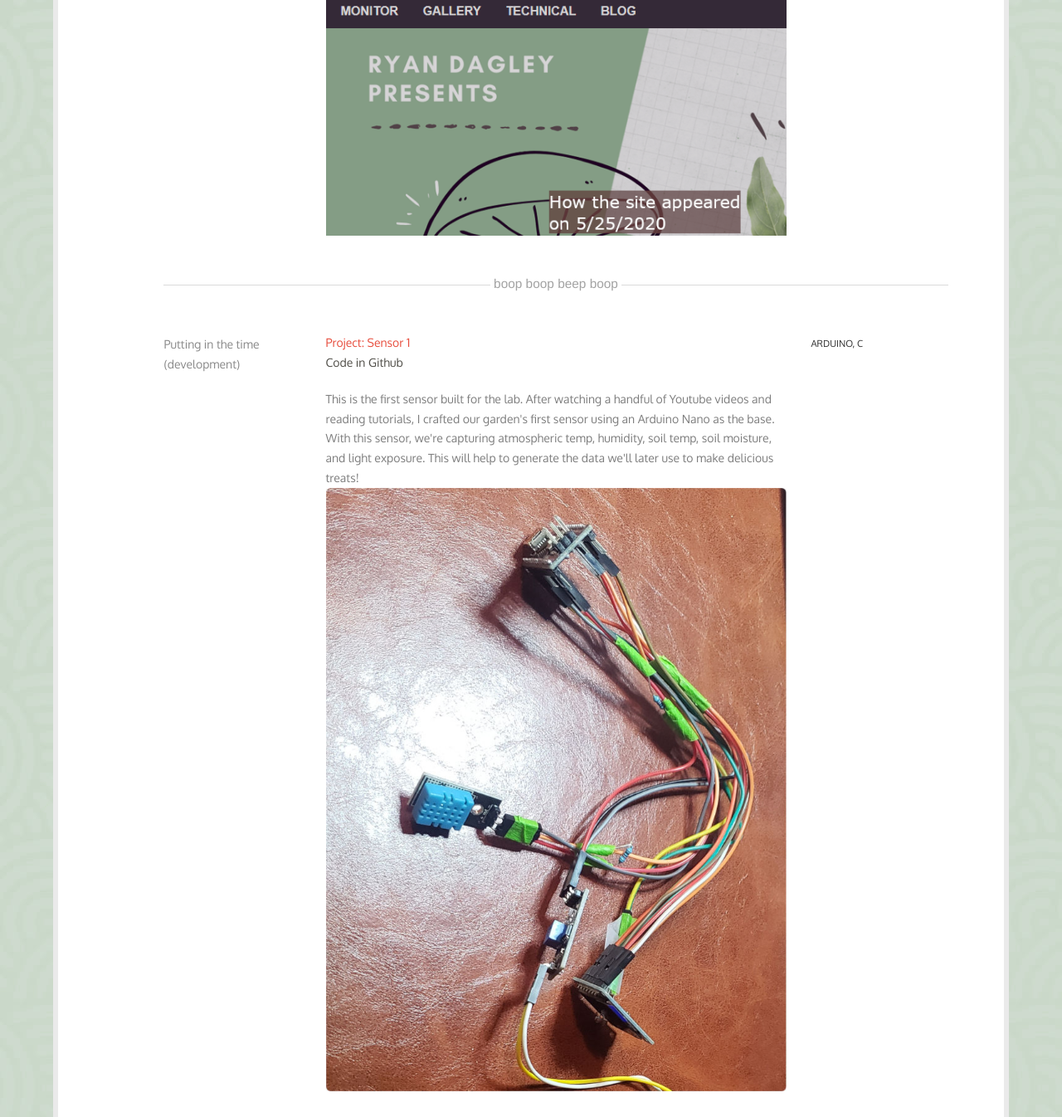
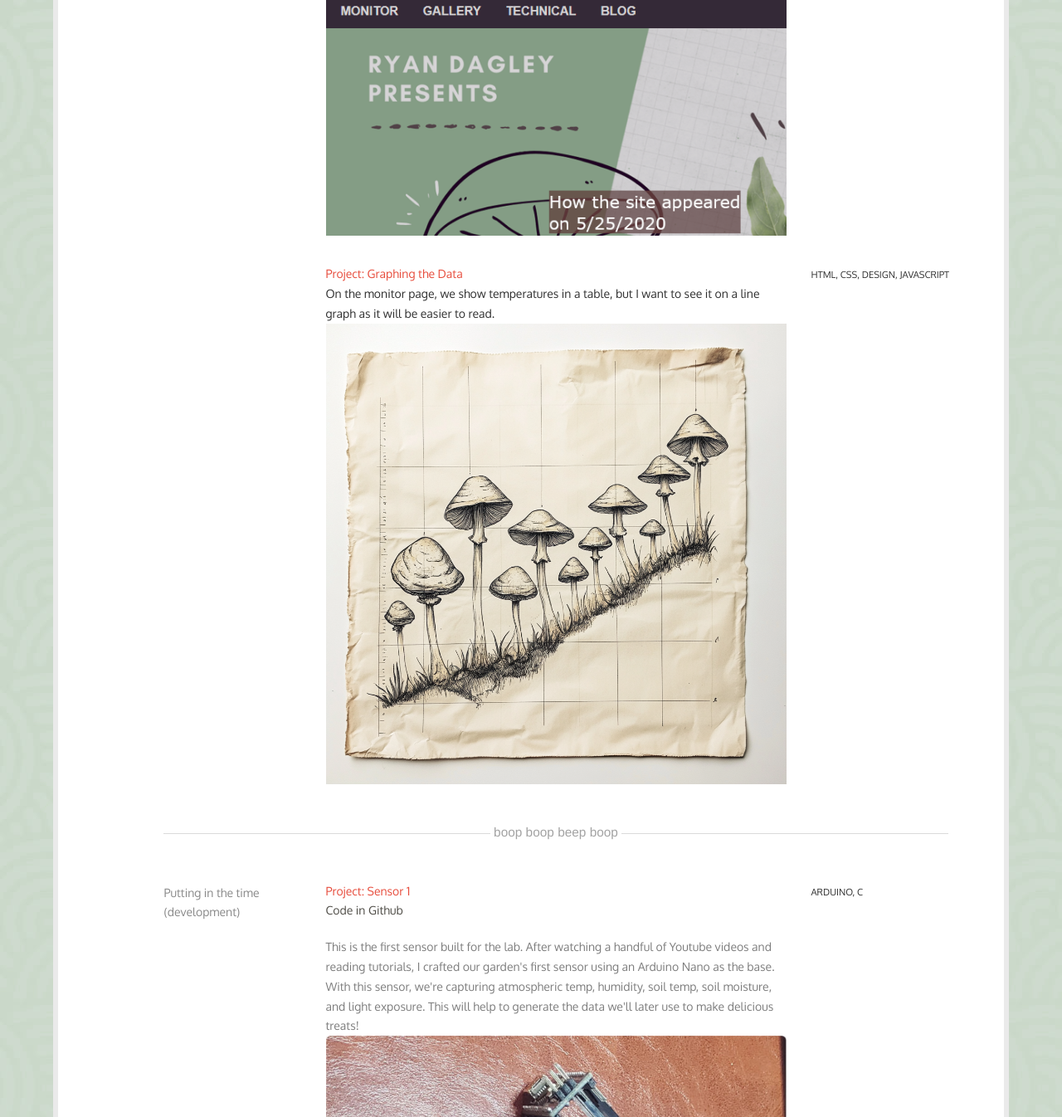
Before and after one commit to ryandagley/mycologeek-website, a Flask app: page /technical.html in a window 1280 px wide. Shown: the part 1189-2535 px from the top of the page at 83% size. Run offline with Flask 3, Linux system fonts and the light colour scheme; some libraries are stand-ins or nearby versions; some web fonts are replaced.

Commit message:
Adds a new project to technical

```diff
--- a/templates/technical.html
+++ b/templates/technical.html
@@ -172,30 +172,65 @@
                   <div class="line-symbol"></div>
                </div>
                <!-- /container -->
-               <!-- DESIGNING -->
+
+
+      <!-- DESIGNING section for projects that are being designed-->
       <div class="container desc">
          <div class="row">
+
+         <!-- PROJECT START -->
             <div class="col-lg-2 col-lg-offset-1">
                <h4>How does it work? (designing)</h4>
             </div>
                <div class="col-lg-6">
-                        <p><span class="e-heading"><a href="/articles/building_the_site">Project: Mycologeek website</a></span><br/>
+                  <p><span class="e-heading"><a href="/articles/building_the_site">Project: Mycologeek website</a></span>
+                     <br/>
                      Link to code coming. <br/>
                   </p>
-                        <p>
-                           <span class="more">The Mycologeek website is the home of the Mycologeek project.
+                  <p><span class="more">The Mycologeek website is the home of the Mycologeek project.
                            You're reading it! Feel incepted?
                            <img src="static/img/technical_site.png">
                      </span>
                   </p>
                </div>
+
             <!-- defines skills developed -->
             <div class="col-lg-3">
-                        <p><span class="date">HTML, AWS, design, photo editing</span></p>
+               <p><span class="date">HTML, AWS, design, photo editing</span><br/>
+               </p>
             </div>
+
+         <!-- PROJECT END -->
+
+
+         <!-- project start -->
+            <div class="col-lg-6 col-lg-offset-3">
+               <p><span class="e-heading">Project: Graphing the Data</span><br/>
+                        On the monitor page, we show temperatures in a table, but I want to see it on a line graph as it will be easier to read. <br/>
+                  <img src="static/img/technical_graph.png">
+               </p>
             </div>
-                  <!-- /row -->
+
+            <!-- skills developed -->
+            <div class="col-lg-3">
+               <p><span class="date">HTML, CSS, Design, JavaScript
+                     </span><br/>
+               </p>
+            </div>
+
+         </div>
+
+         <!-- PROJECT END-->
+         <!-- END OF DESIGNING SECTION -->
+
+
+
+
+
+         <!-- row  -->
+
                   <br>
+
                   <div class="line-symbol"></div>
                </div>
                <!-- /container -->
```
Also changed, not shown: static/img/technical_graph.png (added). Lines whose indentation alone changed are shown as unchanged.
